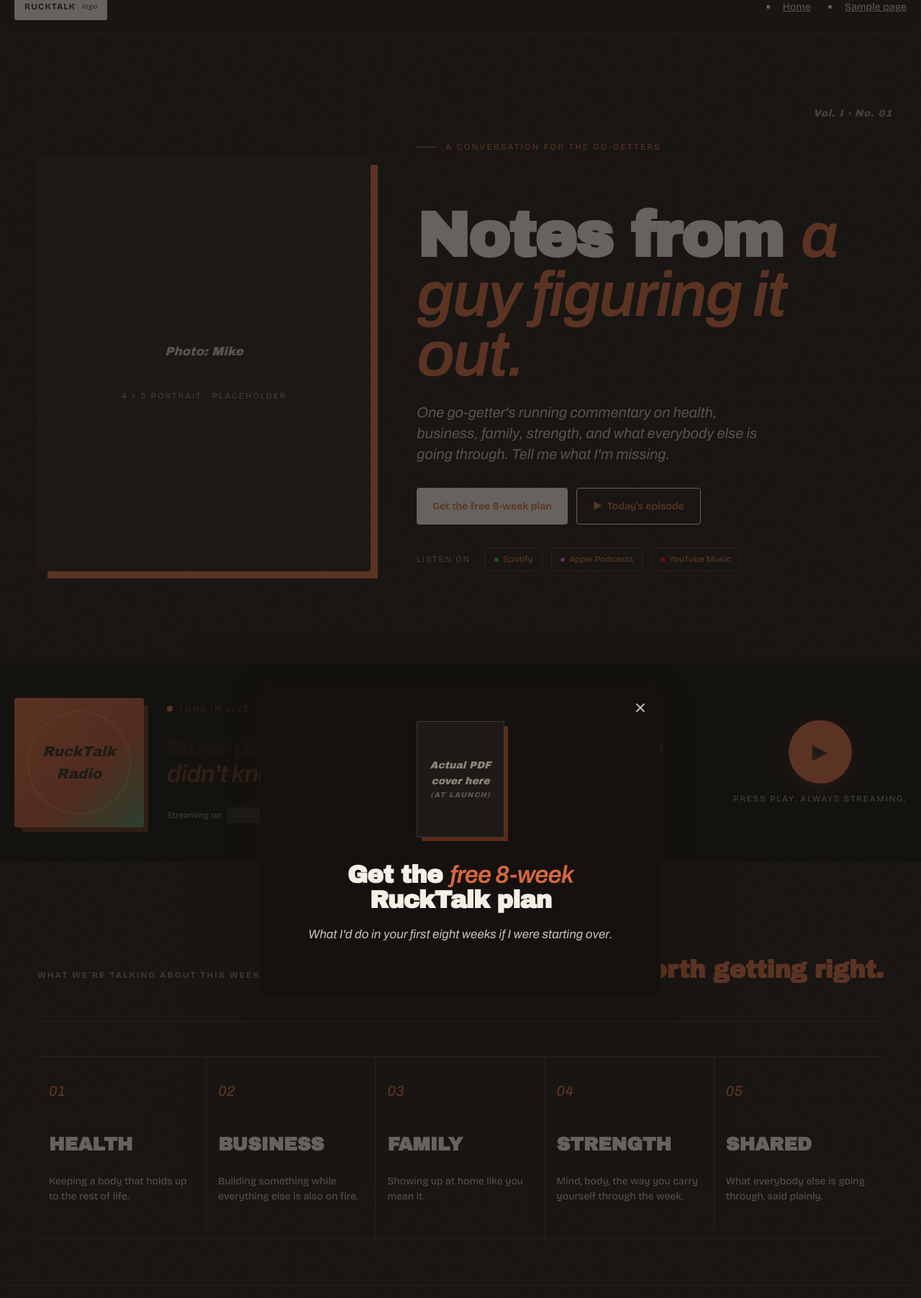
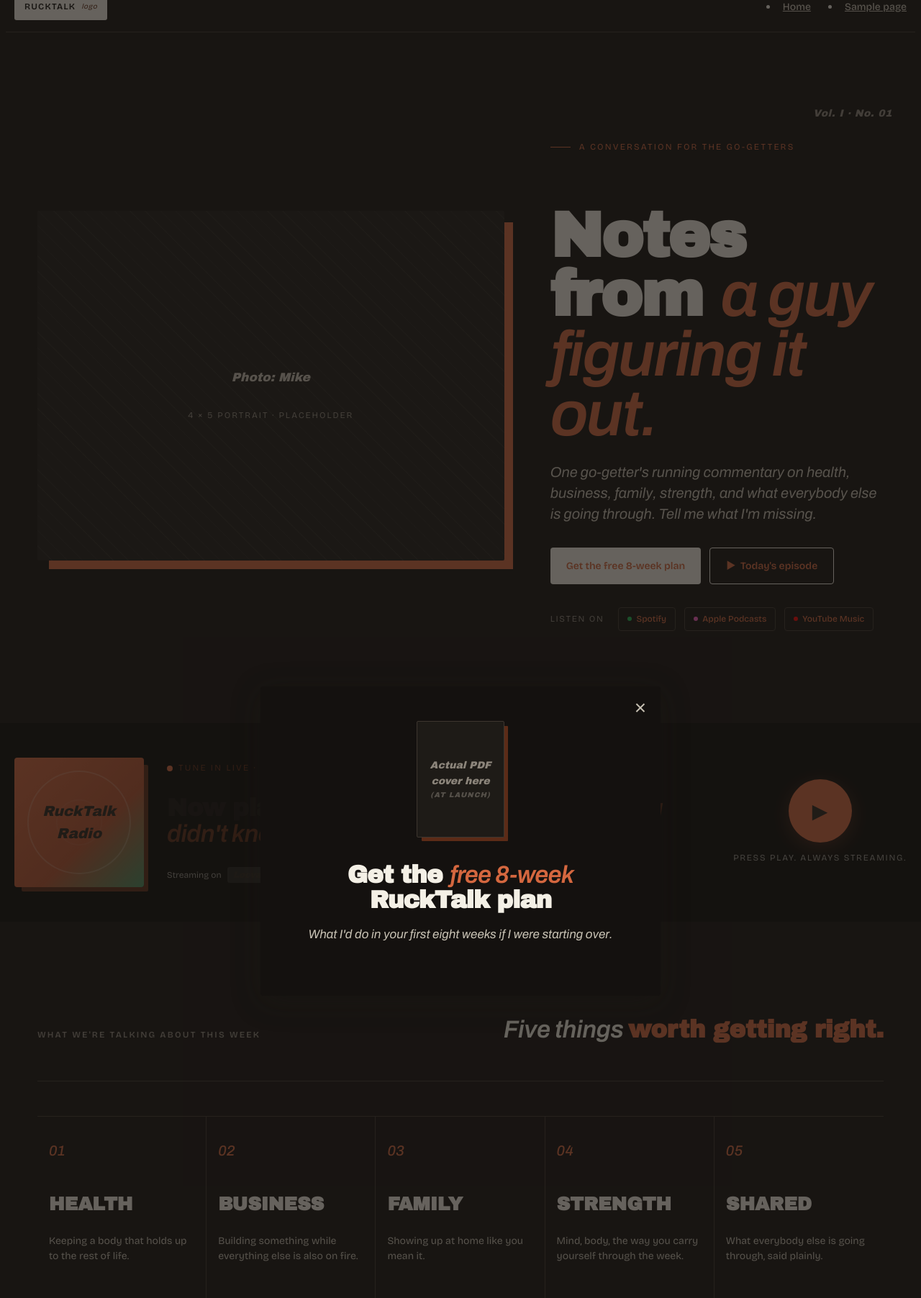
Before and after one commit to brucewayne9/alfred, a WordPress theme: template services/rucktalk-minimal/front-page.php in a window 1280 px wide. Shown: the part 131-1935 px from the top of the page at 72% size. Run offline with PHP 8.4 and a stand-in for WordPress, Linux system fonts and the light colour scheme; the site name, menu and one post (Sample post) are stand-ins, and other content is empty; some libraries are stand-ins or nearby versions.

Commit message:
fix(rucktalk-theme): force dark bg + landscape hero + strip episode text overlay
Mike's review pass on the live site flagged three issues:

1. Background still rendering white — Sonaar parent + Elementor body
   rules were winning over our .body/body rule. Added !important
   overrides scoped to the WP body classes the audit captured
   (body.home, body.wp-child-theme-rucktalk-minimal,
   body.elementor-page, body.theme-sonaar). Also forced main / .site /
   #page to transparent so the dark paper bleeds through. Bumped
   RUCKTALK_THEME_VERSION 1.0.0 → 1.1.0 so browsers re-fetch CSS that
   was cache-pinned to the old version string.

2. Hero photo too small + portrait — flipped grid 5fr/7fr → 7fr/5fr
   (photo column now wider). Changed .hero__media aspect-ratio
   4/5 → 4/3 (landscape — fits Mike's 2048×1365 source naturally).
   Box-shadow offset bumped 12px → 14px to keep visual weight.

3. Episode card had Ep number + date + title BURNED ONTO the cover
   image — redundant because rucktalk_episode_pipeline.py's MagazineRig
   already bakes that copy into the art when the cover is generated.
   Stripped the .episode__ep / .episode__title-on-art / .episode__date
   spans from the rendered card; now it's just a clean <a> with the
   cover image as background. Kept the decorative concentric-circle
   ::after only for the empty-state card (not the image-only card).
   Added subtle hover lift on the clickable cover.

Co-Authored-By: Claude Opus 4.7 (1M context) <noreply@anthropic.com>

```diff
--- a/services/rucktalk-minimal/assets/css/rucktalk.css
+++ b/services/rucktalk-minimal/assets/css/rucktalk.css
@@ -15,10 +15,20 @@
 .rt-main *::before,
 .rt-main *::after { box-sizing: border-box; }
 
+/* Hard override — Sonaar parent + Elementor were winning the body bg cascade.
+ * These four selectors are the ones WP adds on rucktalk.com per the audit. */
+body,
+body.home,
+body.wp-child-theme-rucktalk-minimal,
+body.elementor-page,
+body.theme-sonaar {
+  background: var(--paper) !important;
+  color: var(--ink) !important;
+}
+.rt-main, main, #main, .site, #page { background: transparent !important; }
+
 body.rt-body,
-body { /* fallback when body_class doesn't add rt-body */
-  background: var(--paper);
-  color: var(--ink);
+body {
   font-family: var(--f-body);
   font-size: var(--fs-base);
   line-height: 1.55;
@@ -104,7 +114,7 @@ html { scroll-behavior: smooth; }
   font-family: var(--f-display); font-style: italic;
   font-size: var(--fs-sm); color: var(--ink-mute); letter-spacing: 0.04em;
 }
-.hero__inner { display: grid; grid-template-columns: 5fr 7fr; gap: var(--s-8); align-items: end; }
+.hero__inner { display: grid; grid-template-columns: 7fr 5fr; gap: var(--s-8); align-items: center; }
 .hero__eyebrow {
   font-size: var(--fs-xs); text-transform: uppercase;
   letter-spacing: 0.18em; color: var(--clay);
@@ -157,11 +167,13 @@ html { scroll-behavior: smooth; }
 .platform:hover { border-color: var(--ink); color: var(--ink); background: var(--paper-soft); }
 .platform__dot { width: 6px; height: 6px; border-radius: 50%; background: currentColor; }
 .hero__media {
-  position: relative; aspect-ratio: 4/5;
+  position: relative;
+  aspect-ratio: 4/3;            /* LANDSCAPE — was 4/5 portrait */
+  width: 100%;
   background: var(--paper-deep); border-radius: 2px;
   overflow: hidden;
   color: var(--ink-mute); font-size: var(--fs-sm);
-  box-shadow: 0 1px 0 rgba(0,0,0,0.04), 12px 12px 0 -2px var(--clay);
+  box-shadow: 0 1px 0 rgba(0,0,0,0.04), 14px 14px 0 -2px var(--clay);
 }
 /* Hide the diagonal stripe pattern when a real photo is present (it was
  * decoration for the placeholder state). */
@@ -295,14 +307,17 @@ html { scroll-behavior: smooth; }
   border-top: 1px solid var(--rule);
 }
 .episode__art {
+  display: block;
   aspect-ratio: 1/1; background: var(--ink); border-radius: 2px;
   position: relative; overflow: hidden;
-  display: flex; flex-direction: column; justify-content: space-between;
-  padding: var(--s-5); color: var(--paper-soft);
-  font-family: var(--f-display);
   box-shadow: 14px 14px 0 -2px var(--mark);
+  transition: transform 0.25s ease-out;
 }
-.episode__art::after {
+.episode__art:hover { transform: translate(-2px, -2px); box-shadow: 16px 16px 0 -2px var(--mark); }
+/* Decorative concentric-circle overlay only renders for the empty-state
+ * card (which still uses the inner spans). Real episode covers already
+ * have their own art — no decoration on top. */
+.episode__art:not(.episode__art--image-only)::after {
   content: ""; position: absolute;
   inset: -20% -10% auto auto;
   width: 80%; height: 80%; border-radius: 50%;
--- a/services/rucktalk-minimal/functions.php
+++ b/services/rucktalk-minimal/functions.php
@@ -14,7 +14,7 @@ if ( ! defined( 'ABSPATH' ) ) {
     exit;
 }
 
-define( 'RUCKTALK_THEME_VERSION', '1.0.0' );
+define( 'RUCKTALK_THEME_VERSION', '1.1.0' );
 
 /**
  * Enqueue parent + child assets.
--- a/services/rucktalk-minimal/templates/parts/episode-card.php
+++ b/services/rucktalk-minimal/templates/parts/episode-card.php
@@ -80,27 +80,7 @@ $cat_name = ! empty( $cats ) ? $cats[0]->name : __( 'Episode', 'rucktalk-minimal
 ?>
 <section class="episode">
     <div class="wrap" style="display: contents;">
-        <div class="episode__art" style="<?php echo $cover_url ? 'background-image:url(' . esc_url( $cover_url ) . ');background-size:cover;background-position:center;' : ''; ?>">
-            <span class="episode__ep">
-                <?php
-                if ( $episode_num ) {
-                    printf( esc_html__( 'Ep. %1$d · %2$s', 'rucktalk-minimal' ), $episode_num, esc_html( $published ) );
-                } else {
-                    echo esc_html( $published );
-                }
-                ?>
-            </span>
-            <h3 class="episode__title-on-art"><?php echo esc_html( $title ); ?></h3>
-            <span class="episode__date">
-                <?php
-                if ( $duration ) {
-                    printf( esc_html__( '%1$s · %2$s', 'rucktalk-minimal' ), esc_html( $published_full ), esc_html( $duration ) );
-                } else {
-                    echo esc_html( $published_full );
-                }
-                ?>
-            </span>
-        </div>
+        <a class="episode__art episode__art--image-only" href="<?php echo esc_url( $permalink ); ?>" aria-label="<?php echo esc_attr( $title ); ?>" style="<?php echo $cover_url ? 'background-image:url(' . esc_url( $cover_url ) . ');background-size:cover;background-position:center;' : ''; ?>"></a>
         <div class="episode__copy">
             <?php if ( $episode_num ) : ?>
                 <span class="episode__num">&mdash; <?php printf( esc_html__( 'Episode No. %d', 'rucktalk-minimal' ), $episode_num ); ?></span>
```
